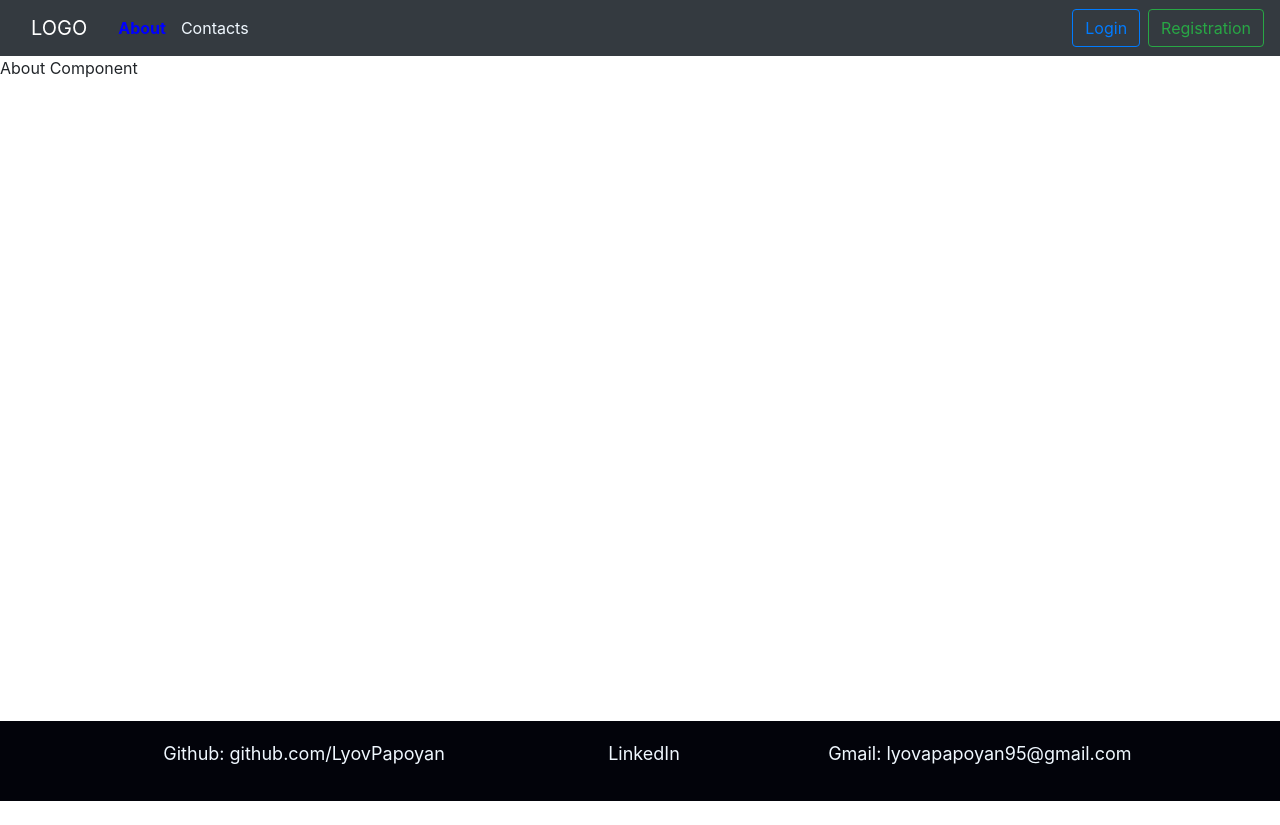
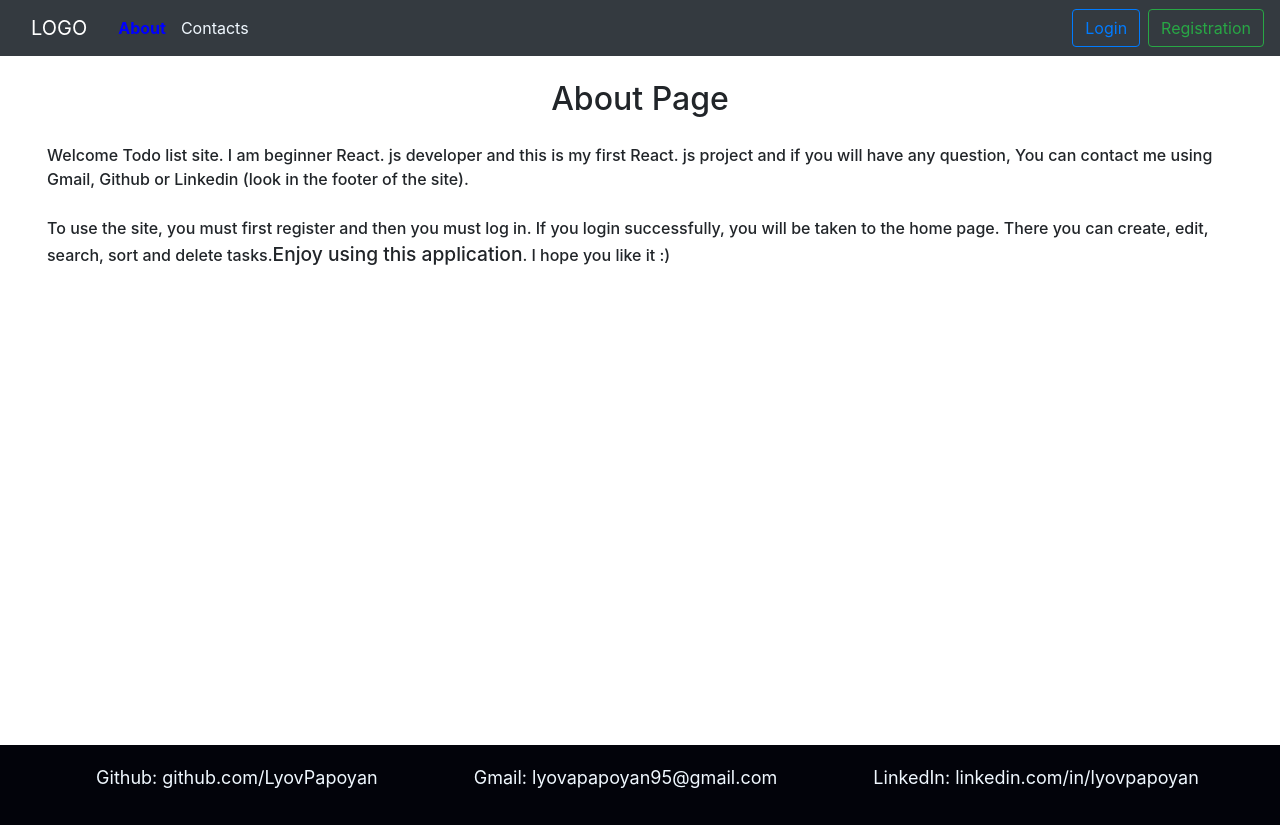
Before and after one commit to LyovPapoyan/React-Demo-App, a React (Create React App) app: page /about in a window 1280 px wide. Before the commit the page ends 801 px from the top, so only its background shows below. Built offline with nearby package versions, Linux system fonts and the light colour scheme; no server answers.

Commit message:
end the project

```diff
--- a/src/App.js
+++ b/src/App.js
@@ -85,7 +85,7 @@ const mapStateToProps = (state) => {
     taskLoading: state.taskReducer.loading,
     authLoading: state.authReducer.authLoading,
     authErrorMessage: state.authReducer.authError,
-    authSuccessMessage: state.authReducer.authSuccessMessage
+    authSuccessMessage: state.authReducer.authSuccessMessage,
   }
 }
 
--- a/src/components/footer/Footer.js
+++ b/src/components/footer/Footer.js
@@ -6,24 +6,32 @@ import styles from './Footer.module.css'
 
 
 export default function Footer() {
-    return(
+    return (
         <div className={styles.container}>
 
-            <p className={styles.text}>
-            <a href="https://github.com/LyovPapoyan">
-                Github: github.com/LyovPapoyan
+            <p >
+                <a className={styles.text}
+                    href="https://github.com/LyovPapoyan">
+                    Github: github.com/LyovPapoyan
             </a>
-             </p>
+            </p>
 
-            <p className={styles.text}>
-            <a href="https://github.com/LyovPapoyan">
-                LinkedIn
+            <p >
+                <a className={styles.text}
+                    href="mailto:lyovapapoyan95@gmail.com">
+                    Gmail: lyovapapoyan95@gmail.com
             </a>
-             </p>
 
-            <p className={styles.text}>
-                Gmail: lyovapapoyan95@gmail.com
-             </p>
+            </p>
+            <p >
+                <a
+                    className={styles.text}
+                    href=":https://www.linkedin.com/in/lyovpapoyan">
+                    LinkedIn: linkedin.com/in/lyovpapoyan
+            </a>
+            </p>
+
+
         </div>
     )
 }
--- a/src/components/footer/Footer.module.css
+++ b/src/components/footer/Footer.module.css
@@ -14,14 +14,19 @@
 }
 
 
-@media (max-width: 720px) {
+@media (max-width: 910px) {
+
+
+    .text {
+        font-size: 15px;
+    }
+}
+
+@media (max-width: 767px) {
     .container {
         flex-direction: column;
         height: auto;
         justify-content: space-between;
-    }
-
-    .text {
-        font-size: 14px;
+        padding: 1px 5px;
     }
 }
--- a/src/helpers/auth.js
+++ b/src/helpers/auth.js
@@ -53,6 +53,10 @@ export function registerRequest(data) {
     return request(data, 'register');
 }
 
+export function postForm(data) {
+    return request(data, 'contact')
+}
+
 
 
 function request(data, type) {
@@ -71,6 +75,9 @@ function request(data, type) {
     else if (type === 'register') {
         url = `${apiUrl}/user`;
     }
+    else if (type === 'contact') {
+        url = `${apiUrl}/form`;
+    }
 
     return fetch(url, config)
         .then((response) => response.json())
--- a/src/pages/about/About.js
+++ b/src/pages/about/About.js
@@ -5,12 +5,16 @@ class About extends React.PureComponent {
 
     render() {
 
-        return(
+        return (
             <div className={styles.container}>
-              <div>About Component</div>
+                <h2 className='text-center mt-4'>About Page</h2>
+                <p className={styles.text}>Welcome Todo list site. I am beginner React. js developer and this is my first React. js project
+                 and if you will have any question, You can contact me using Gmail, Github or Linkedin (look in the footer of the site). </p>
+                <p className={styles.text}>To use the site, you must first register and then you must log in. If you login successfully,
+                you will be taken to the home page. There you can create, edit, search, sort and delete tasks.
+                <span>Enjoy using this application</span>. I hope you like it :) </p>
             </div>
-
-        );
+        )
     }
 }
 
--- a/src/pages/about/About.module.css
+++ b/src/pages/about/About.module.css
@@ -1,3 +1,14 @@
 .container {
-    min-height:calc(100vh - 135px)
+    min-height:calc(100vh - 135px);
+    width: 95%;
+    margin: 0 auto;
 }
+
+.text {
+    font-weight: 500;
+    margin: 25px 15px;
+}
+
+span {
+    font-size: larger;
+}
--- a/src/pages/contacts/Contact.js
+++ b/src/pages/contacts/Contact.js
@@ -1,12 +1,22 @@
-import React, { useState } from 'react';
+/* eslint-disable no-unused-vars */
+import React, { useState, useEffect } from 'react';
 import styles from './Contact.module.css';
 import { Form, Button, Row, Col } from 'react-bootstrap';
+import {connect} from 'react-redux';
+import { postContactForm } from '../../store/userActions';
 
 
  function Contact(props) {
 
-    const apiUrl = process.env.REACT_APP_API_URL;
-
+    useEffect(() => {
+        if(props.authSuccessMessage) {
+            setValues({
+                email: '',
+                name: '',
+                message: ''
+            })
+        }
+    }, [props.authSuccessMessage])
 
     const [values, setValues] = useState({
         email: '',
@@ -45,29 +55,20 @@ function Contact(props) {
             message: message ? null : 'Text is required',
         })
 
-        if(email && name && message)  {
-           fetch(`${apiUrl}/form`, {
-               method: "POST",
-               body: JSON.stringify(values),
-               headers: { "Content-Type": "application/json" }
-           })
-           .then(response => response.json(),
-           setValues({
-            email: '',
-            name: '',
-            message: ''
-        })
-           )
-           .catch(err => console.log(err.message));
+        if (email && name && message) {
+
+            props.postContactForm(values);
+
+
+
         }
-
     }
 
 
         return (
             <div className={styles.container}>
                 <h2 className='text-center m-5'>Contact Us</h2>
-            <Row className="justify-content-center">
+                <Row className="justify-content-center mr-1">
                     <Col xs={12} sm={8} md={6}>
                         <Form>
                             <Form.Group controlId="formBasicEmail">
@@ -131,4 +132,15 @@ function Contact(props) {
         );
     }
 
-export default Contact;
+   const mapStateToProps = (state) => {
+       return {
+        authSuccessMessage: state.authReducer.authSuccessMessage
+       }
+   }
+
+    const mapDispatchToProps = {
+        postContactForm
+    }
+
+
+    export default connect(mapStateToProps, mapDispatchToProps)(Contact)
--- a/src/pages/contacts/Contact.module.css
+++ b/src/pages/contacts/Contact.module.css
@@ -1,5 +1,5 @@
 .container {
-    min-height:calc(100vh - 135px)
+    min-height:calc(100vh - 135px);
 }
 
 .invalid{
--- a/src/pages/singleTask/SingleTask.module.css
+++ b/src/pages/singleTask/SingleTask.module.css
@@ -1,4 +1,5 @@
 .container {
+    min-height:calc(100vh - 135px);
     margin-top: 4%;
     margin-left: 30px;
     width: 95%;
--- a/src/store/authReducer.js
+++ b/src/store/authReducer.js
@@ -13,7 +13,8 @@ const defaultState = {
   authSuccessMessage: null,
   registerSuccses: false,
   isAuth: checkLoginStatus(),
-  userInfo: null
+  userInfo: null,
+  contactResponseSuccses: null
 }
 
 export const authReducer = (state = defaultState, action) => {
@@ -70,6 +71,15 @@ export const authReducer = (state = defaultState, action) => {
       }
     }
 
+    case "CONTACT_FORM_SUCCES" : {
+      return {
+        ...state,
+        authLoading: false,
+        authError: null,
+        authSuccessMessage: "We will contact you"
+      }
+    }
+
     default: return state;
   }
 }
--- a/src/store/userActions.js
+++ b/src/store/userActions.js
@@ -1,6 +1,6 @@
 import request from '../helpers/request';
 import {getJWT} from '../helpers/auth';
-import {registerRequest, loginRequest} from '../helpers/auth';
+import {registerRequest, loginRequest, postForm} from '../helpers/auth';
 import {history} from '../index'
 
 const apiUrl = process.env.REACT_APP_API_URL;
@@ -86,3 +86,21 @@ export function getUserInfo () {
     }
 
 }
+
+
+export function postContactForm (data) {
+    return (dispatch) => {
+
+        dispatch({type: "AUTH_LOADING"})
+
+       postForm(data)
+        .then(response => {
+             dispatch({type: "CONTACT_FORM_SUCCES" })
+        })
+        .catch(err => {
+            dispatch({type: "AUTH_FAILED", error: err.message})
+        })
+
+    }
+
+}
```
Lines whose indentation alone changed are shown as unchanged.
